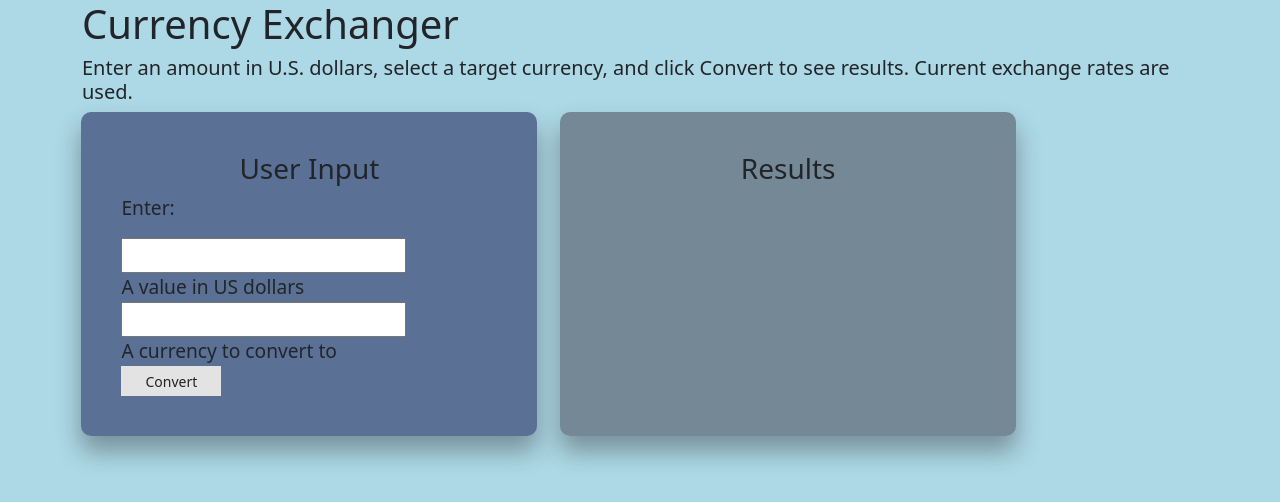
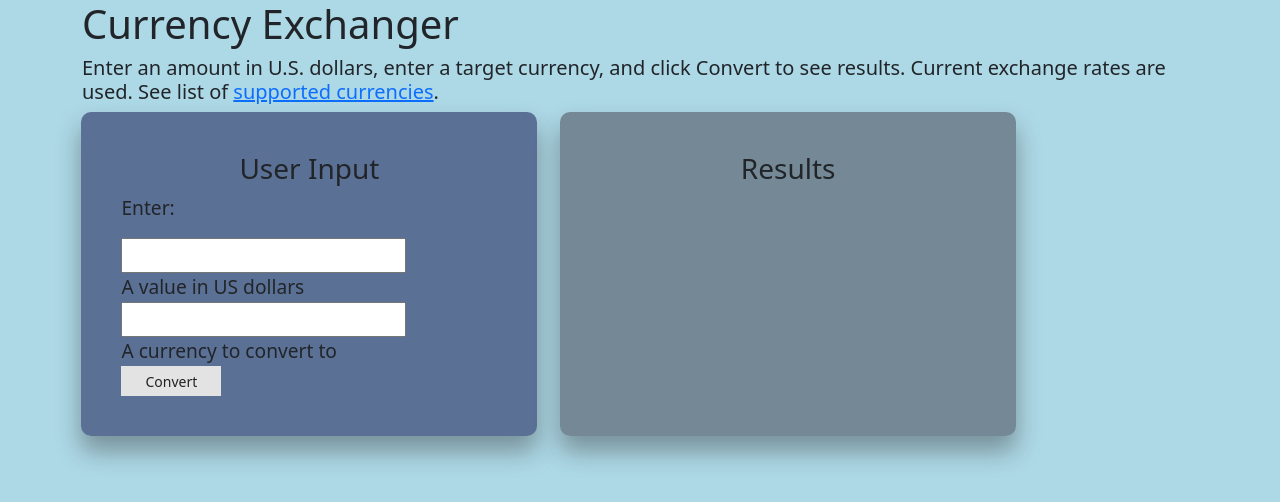
Before and after one commit to joncheng-dev/currency-exchanger-reloaded, a website built with webpack: page src/index.html in a window 1280 px wide. Built offline with nearby package versions, Linux system fonts and the light colour scheme.

Commit message:
add link to list of supported currencies

```diff
--- a/src/index.html
+++ b/src/index.html
@@ -6,7 +6,7 @@
   <body>
     <div class="container">
       <h1>Currency Exchanger</h1>
-      <h5>Enter an amount in U.S. dollars, select a target currency, and click Convert to see results. Current exchange rates are used.</h5>
+      <h5>Enter an amount in U.S. dollars, enter a target currency, and click Convert to see results. Current exchange rates are used. See list of <a href="https://www.exchangerate-api.com/docs/supported-currencies">supported currencies</a>.</h5>
       <div class="row">
         <div class="col-6" id="form-box">
           <h3>User Input</h3>
```
